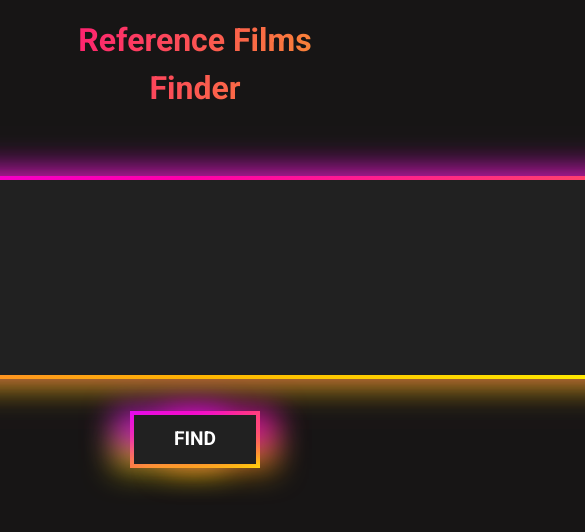
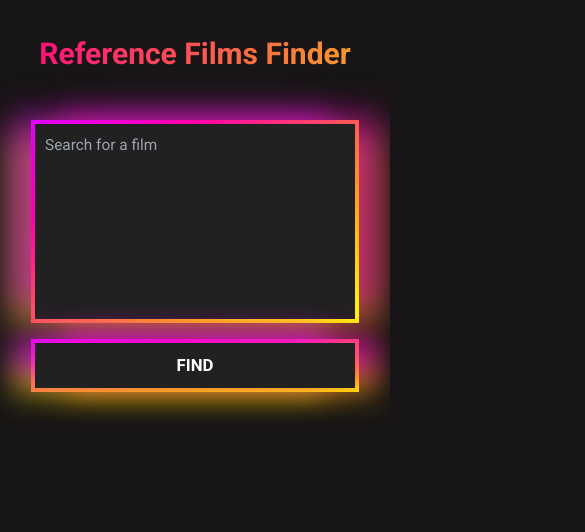
Before and after one commit to nadavrajuan/FilmSearchFront, a React (Create React App) app: page / in a window 390 px wide. Shown: the top 532 px of the page, 585 px wide, since content can reach past the window. Built offline with nearby package versions, Linux system fonts and the light colour scheme.

Commit message:
adjust for mobile

```diff
--- a/src/index.css
+++ b/src/index.css
@@ -7,6 +7,7 @@ body {
   color: white;
   background-color: #171515;
   font-family: 'Roboto', sans-serif;
+  font-size: 14px;
   -webkit-font-smoothing: antialiased;
   -moz-osx-font-smoothing: grayscale;
 }
--- a/src/movies/pages/MovieSearch.js
+++ b/src/movies/pages/MovieSearch.js
@@ -22,7 +22,7 @@ const MovieSearch = () => {
     reset,
     formState: { errors, isValid },
   } = useForm({
-    mode: "onBlur",
+    mode: "onSubmit",
   });
 
   const onSubmit = async (data) => {
@@ -57,14 +57,14 @@ const MovieSearch = () => {
   };
 
   return (
-    <div className="movieSearch">
-      <h1>Reference Films Finder</h1>
-      <div className="movieSearchPanel">
+    <div className="flex flex-col justify-center gap-12 md:gap-24 items-center px-4 md:px-8 py-9 ">
+      <h1 className="text-3xl font-bold inline search-title">Reference Films Finder</h1>
+
         <form onSubmit={handleSubmit(onSubmit)}>
           <div
-            className={classNames("movieSearchForm", {
-              col: !collapsed,
-              row: collapsed,
+            className={classNames("flex gap-4 md:gap-11 flex-col xs:items-center", {
+              'md:flex-col md:items-center': !collapsed,
+              'md:flex-row md:items-start': collapsed,
             })}
           >
             <MovieTextArea
@@ -84,8 +84,8 @@ const MovieSearch = () => {
             </MovieButton>
           </div>
         </form>
-      </div>
-      <div className="movieResult">
+
+      <div className="w-full">
         {loading ? <Loading /> : <MovieList movies={movies} />}
       </div>
     </div>
--- a/src/movies/pages/movieSearch.css
+++ b/src/movies/pages/movieSearch.css
@@ -1,40 +1,6 @@
-.movieSearch {
-  display: flex;
-  flex-direction: column;
-  justify-content: center;
-  gap: 4em;
-  align-items: center;
-  padding: 1em 2em;
-}
-
-.movieSearch h1 {
-  font-size: 32px;
-  font-weight: 700;
+h1.search-title  {
   background: linear-gradient(285.36deg, #f89b29 0%, #ff0f7b 100%);
   -webkit-background-clip: text;
   background-clip: text;
   color: transparent;
-  display: inline;
 }
-
-.movieSearchForm {
-  display: flex;
-  gap: 2em;
-
-}
-
-.row {
-  flex-direction: row;
-  align-items: start;
-
-}
-
-.col {
-  flex-direction: column;
-  align-items: center;
-
-}
-
-.movieResult {
-  width: 100%;
-}
--- a/src/shared/components/elements/movieTextArea.css
+++ b/src/shared/components/elements/movieTextArea.css
@@ -1,8 +1,17 @@
 .box-input {
   position: relative;
   width: fit-content;
+  /* border: 3px dotted red; */
   --input-width: 1095px;
 }
+
+@media (max-width: 500px) {
+  .box-input {
+    --input-width: 320px;
+  }
+}
+
+
 
 .border-input {
   display: flex;
@@ -35,6 +44,7 @@
   overflow: hidden;
   transition: height 0.5s ease-in-out;
   resize: none;
+  /* border: 3px dotted green; */
 }
 
 .normal {
@@ -42,7 +52,7 @@
 }
 
 .reduced {
-  height: 49px;
+  height: 45px;
 }
 
 .box-input::after,
@@ -69,6 +79,6 @@
 }
 
 .input:focus::placeholder {
-  padding-left: calc(var(--input-width) - 180px);
+  padding-left: calc(var(--input-width) - 150px);
   transform: translateY(-50px);
 }
```
